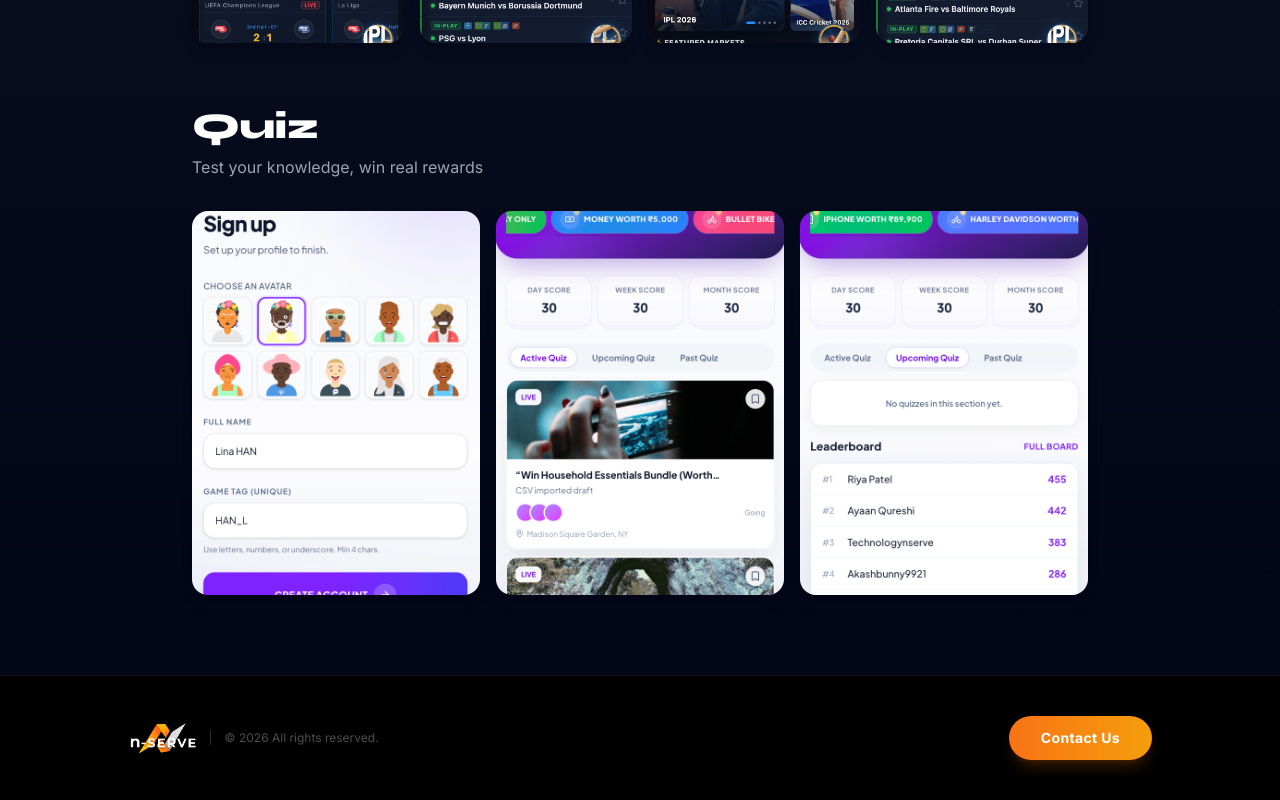
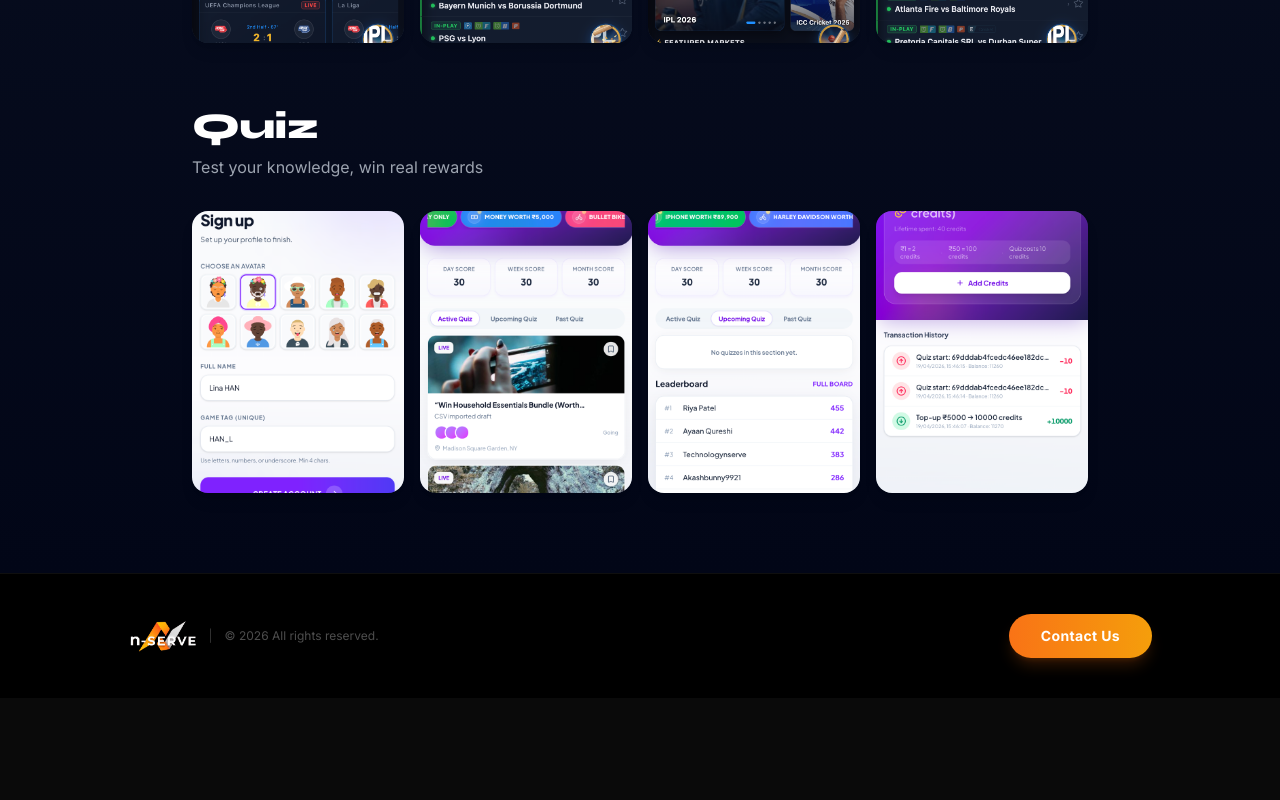
Before and after one commit to akashzeen-art/nServe.Service, a React (Vite) app: page /igaming in a window 1280 px wide. Shown: the part 2223-3023 px from the top of the page. After the commit the page ends 2921 px from the top, so only its background shows below. Built offline with nearby package versions, Linux system fonts and the light colour scheme.

Commit message:
IGaming: add Quiz4.png, update quiz grid to 4 columns

```diff
--- a/src/pages/IGaming.tsx
+++ b/src/pages/IGaming.tsx
@@ -117,8 +117,8 @@ export default function IGaming() {
           <div>
             <h2 className="text-4xl font-black text-white mb-2">Quiz</h2>
             <p className="text-gray-400 mb-8">Test your knowledge, win real rewards</p>
-            <div className="grid grid-cols-2 sm:grid-cols-3 gap-4">
-              {["/Game/Quiz1.png","/Game/Quiz2.png","/Game/Quiz3.png"].map((src, i) => (
+            <div className="grid grid-cols-2 sm:grid-cols-4 gap-4">
+              {["/Game/Quiz1.png","/Game/Quiz2.png","/Game/Quiz3.png","/Game/Quiz4.png"].map((src, i) => (
                 <div key={i} className="aspect-[3/4] rounded-2xl overflow-hidden shadow-lg hover:scale-105 transition-all duration-300 cursor-pointer group bg-slate-800">
                   <img src={src} alt={`Quiz ${i+1}`} className="w-full h-full object-cover group-hover:brightness-110 transition-all duration-300" />
                 </div>
```
Also changed, not shown: public/Game/Quiz4.png (added).
